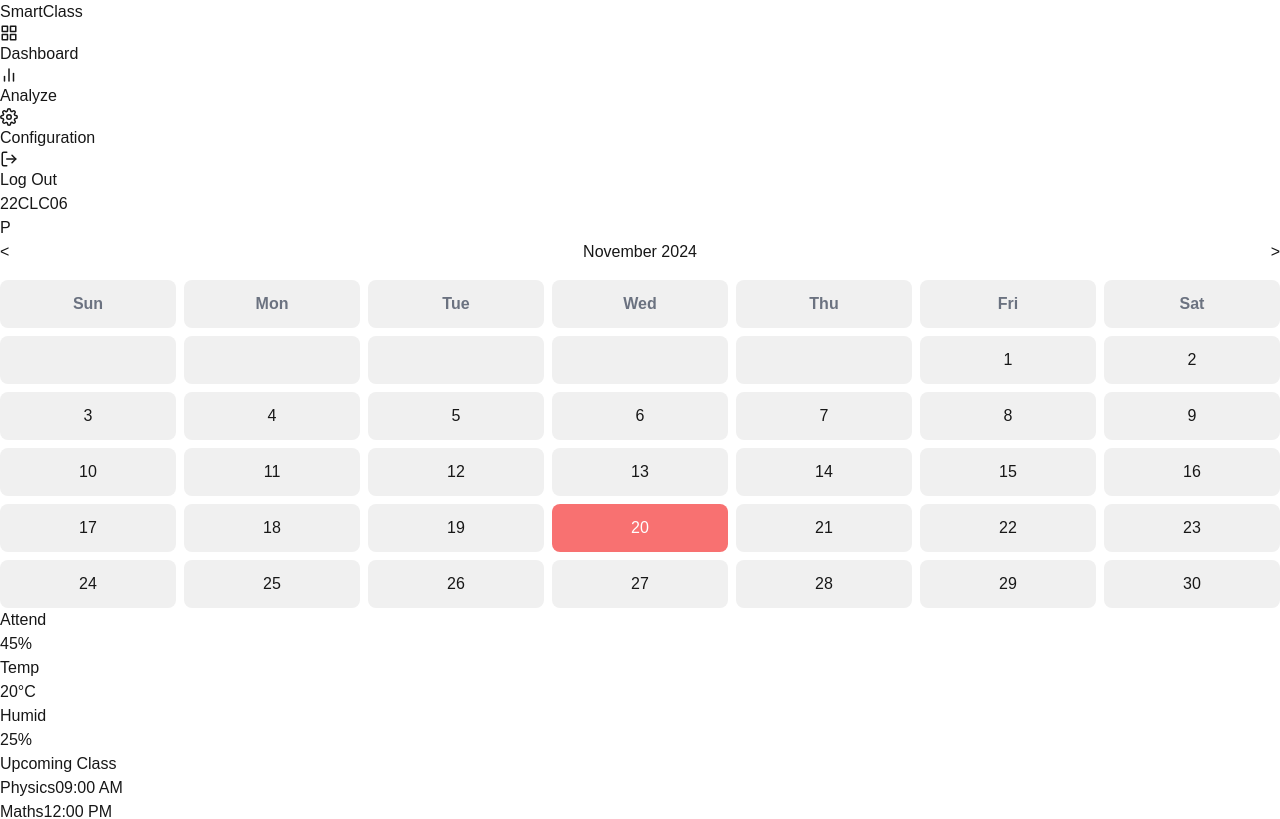
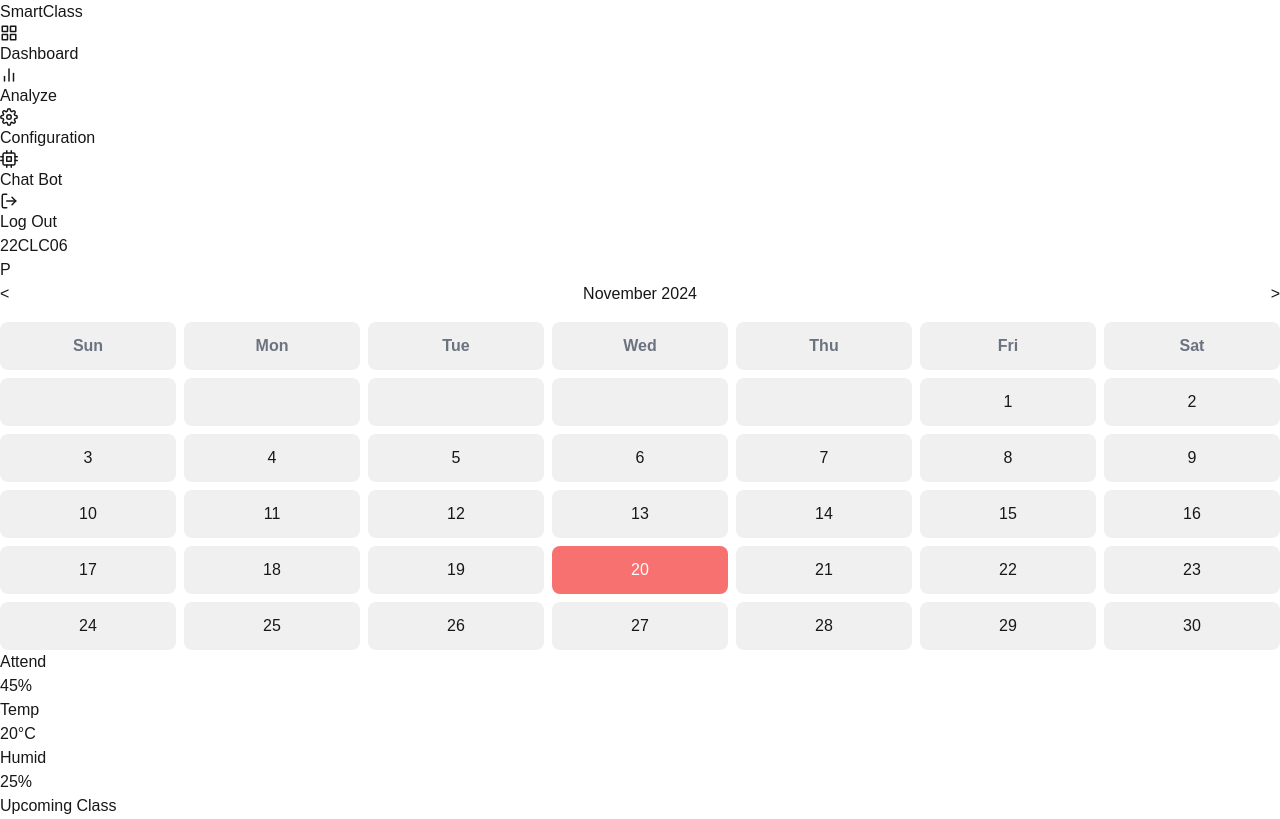
Before and after one commit to Htaaxx/HCA-Class, a Next.js app: page /dashboard in a window 1280 px wide. Shown: the top 819 px of the page. Built offline with nearby package versions, Linux system fonts and the light colour scheme.

Commit message:
adding button in sidebar for chatbox

```diff
--- a/src/app/dashboard/page.tsx
+++ b/src/app/dashboard/page.tsx
@@ -1,7 +1,7 @@
 'use client';
 import React, { useState } from 'react';
 import 'react-calendar/dist/Calendar.css';
-import { FiGrid, FiSettings, FiBarChart2, FiLogOut } from 'react-icons/fi';
+import { FiGrid, FiSettings, FiBarChart2, FiLogOut, FiCpu } from 'react-icons/fi';
 
 export default function Dashboard() {
   const [date, setDate] = useState(new Date());
@@ -13,17 +13,17 @@ export default function Dashboard() {
   });
 
   // Get days in a month
-  const getDaysInMonth = (year:number, month:number) => {
+  const getDaysInMonth = (year: number, month: number) => {
     return new Date(year, month + 1, 0).getDate();
   };
 
   // Get the first day of the month (0 = Sunday, 6 = Saturday)
-  const getFirstDayOfMonth = (year:number, month:number) => {
+  const getFirstDayOfMonth = (year: number, month: number) => {
     return new Date(year, month, 1).getDay();
   };
 
   // Change month navigation
-  const navigateMonth = (direction:number) => {
+  const navigateMonth = (direction: number) => {
     const newDate = new Date(date);
     newDate.setMonth(date.getMonth() + direction);
     setDate(newDate);
@@ -111,6 +111,15 @@ export default function Dashboard() {
                 Configuration
               </a>
             </li>
+            <li>
+              <a
+                href="/chatbot"
+                className="flex items-center p-3 bg-gray-100 text-gray-600 rounded-md hover:bg-purple-100"
+              >
+                <FiCpu className="mr-3 text-gray-500" size={18} />
+                Chat Bot
+              </a>
+            </li>
           </ul>
         </nav>
         <div className="p-6 border-t border-gray-200">
@@ -123,6 +132,7 @@ export default function Dashboard() {
           </a>
         </div>
       </aside>
+
 
       {/* Main Content */}
       <div className="ml-64 flex-1 p-6 bg-gray-50">
```
Also changed, not shown: src/app/analyze/page.tsx (+11 -1 lines), src/app/chatbot/page.tsx (+13 -4 lines), src/app/configuration/page.tsx (+15 -9 lines).
